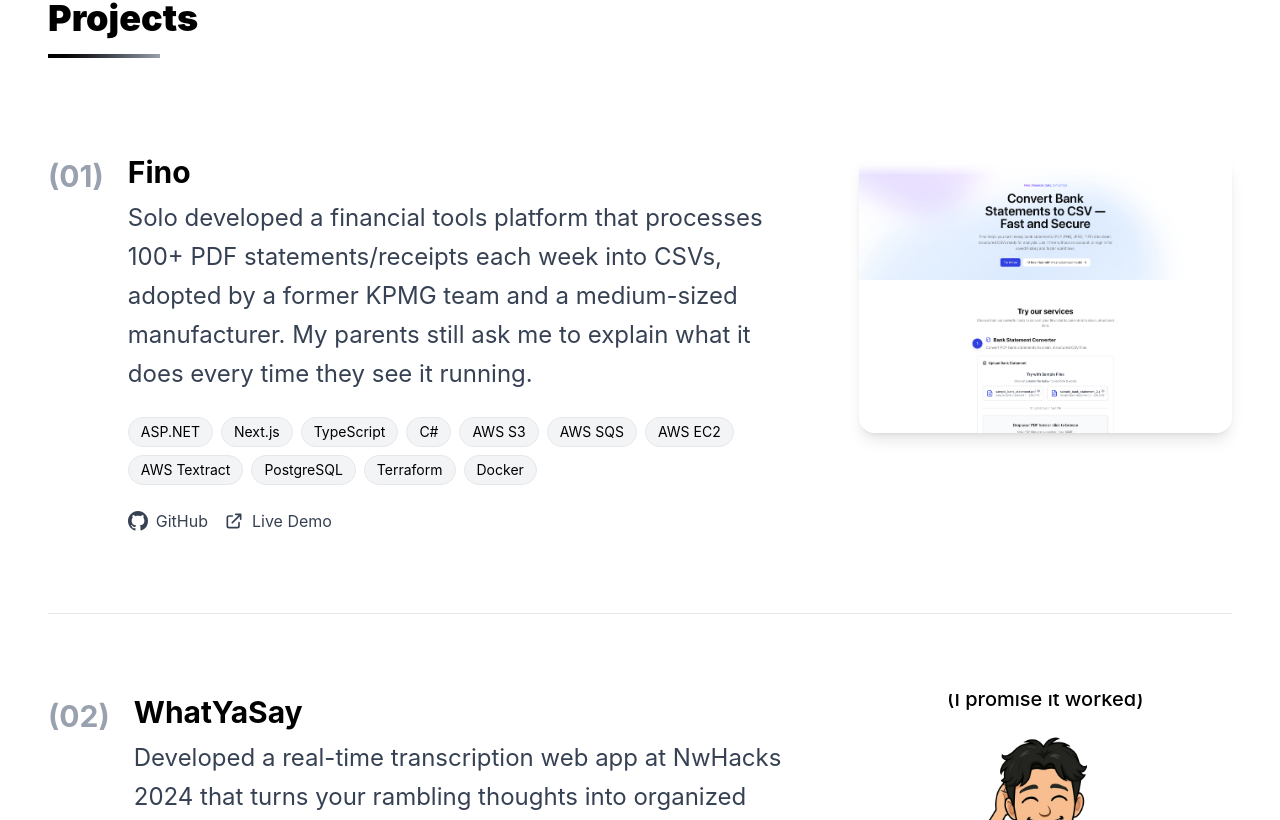
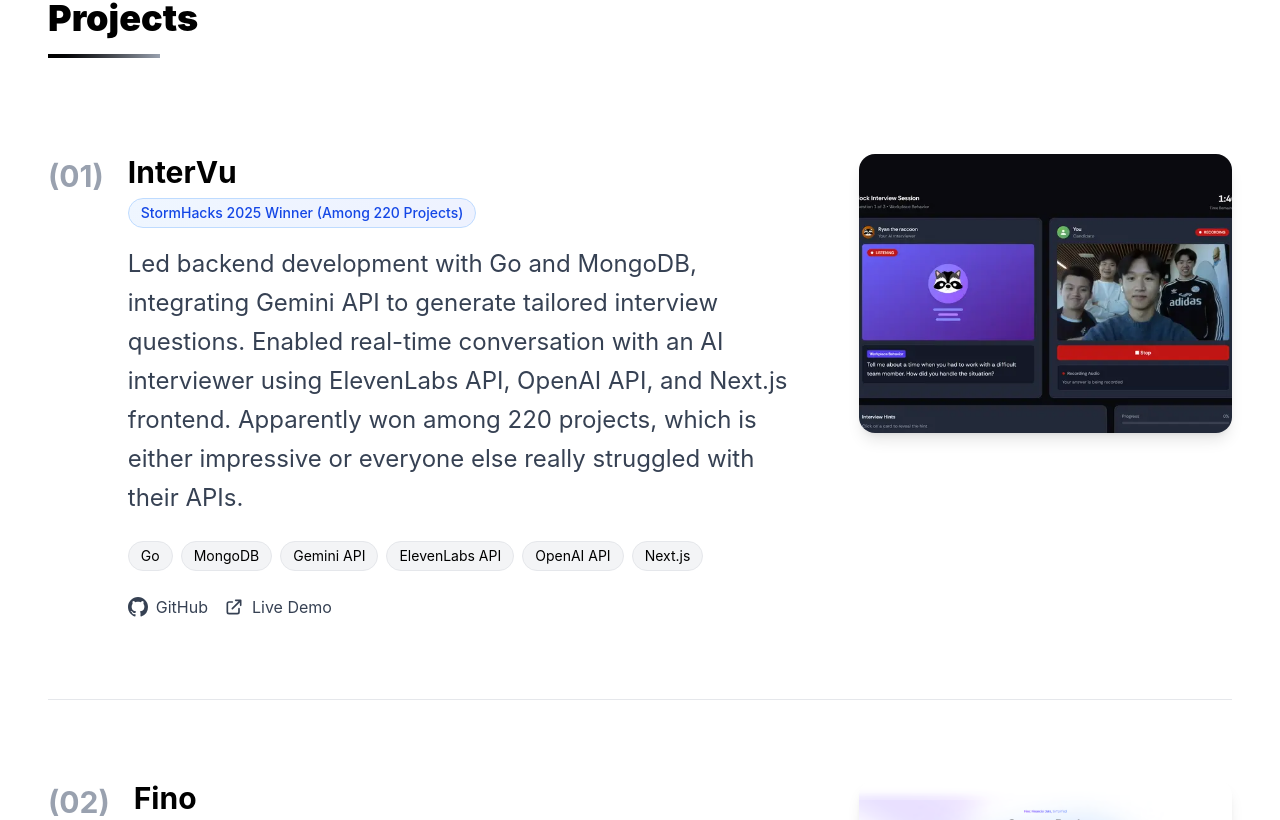
Before and after one commit to Mark-Vu/portfolio, a Next.js app: page /portfolio/ in a window 1280 px wide. Shown: the part 2020-2840 px from the top of the page. Built offline with nearby package versions, Linux system fonts and the light colour scheme.

Commit message:
feat: add hackathon projects, add subtitle to each project

```diff
--- a/src/components/Projects.js
+++ b/src/components/Projects.js
@@ -13,6 +13,23 @@
 
 export default function Projects() {
     const projects = [
+        {
+            title: "InterVu",
+            subtitle: "StormHacks 2025 Winner (Among 220 Projects)",
+            description:
+                "Led backend development with Go and MongoDB, integrating Gemini API to generate tailored interview questions. Enabled real-time conversation with an AI interviewer using ElevenLabs API, OpenAI API, and Next.js frontend. Apparently won among 220 projects, which is either impressive or everyone else really struggled with their APIs.",
+            image: "/projects/intervu.webp",
+            technologies: [
+                "Go",
+                "MongoDB",
+                "Gemini API",
+                "ElevenLabs API",
+                "OpenAI API",
+                "Next.js",
+            ],
+            githubLink: "https://devpost.com/software/intervu-852wre",
+            websiteLink: "https://www.intervuai.tech/",
+        },
         {
             title: "Fino",
             subtitle: "Financial Tools Platform",
@@ -146,6 +163,11 @@
                                         >
                                             {project.title}
                                         </h3>
+                                        <div className="mb-4">
+                                            <span className="inline-flex items-center px-3 py-1 rounded-full text-sm font-medium bg-gradient-to-r from-blue-50 to-indigo-50 text-blue-700 border border-blue-200">
+                                                {project.subtitle}
+                                            </span>
+                                        </div>
                                         <p
                                             className={`${FONT_SIZES.bodyMedium} text-gray-700 mb-6 leading-relaxed`}
                                         >
```
Also changed, not shown: public/projects/intervu.webp (added).
